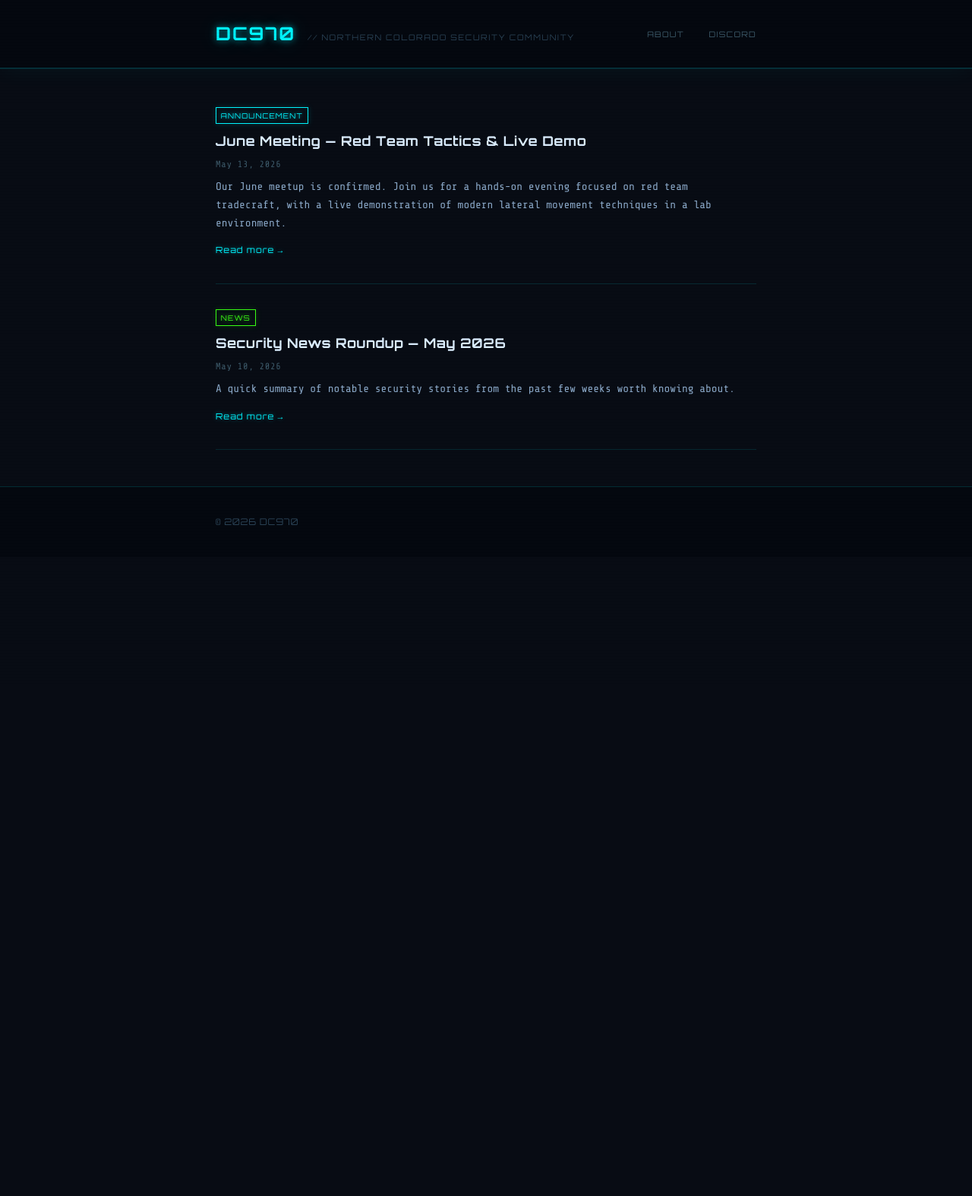
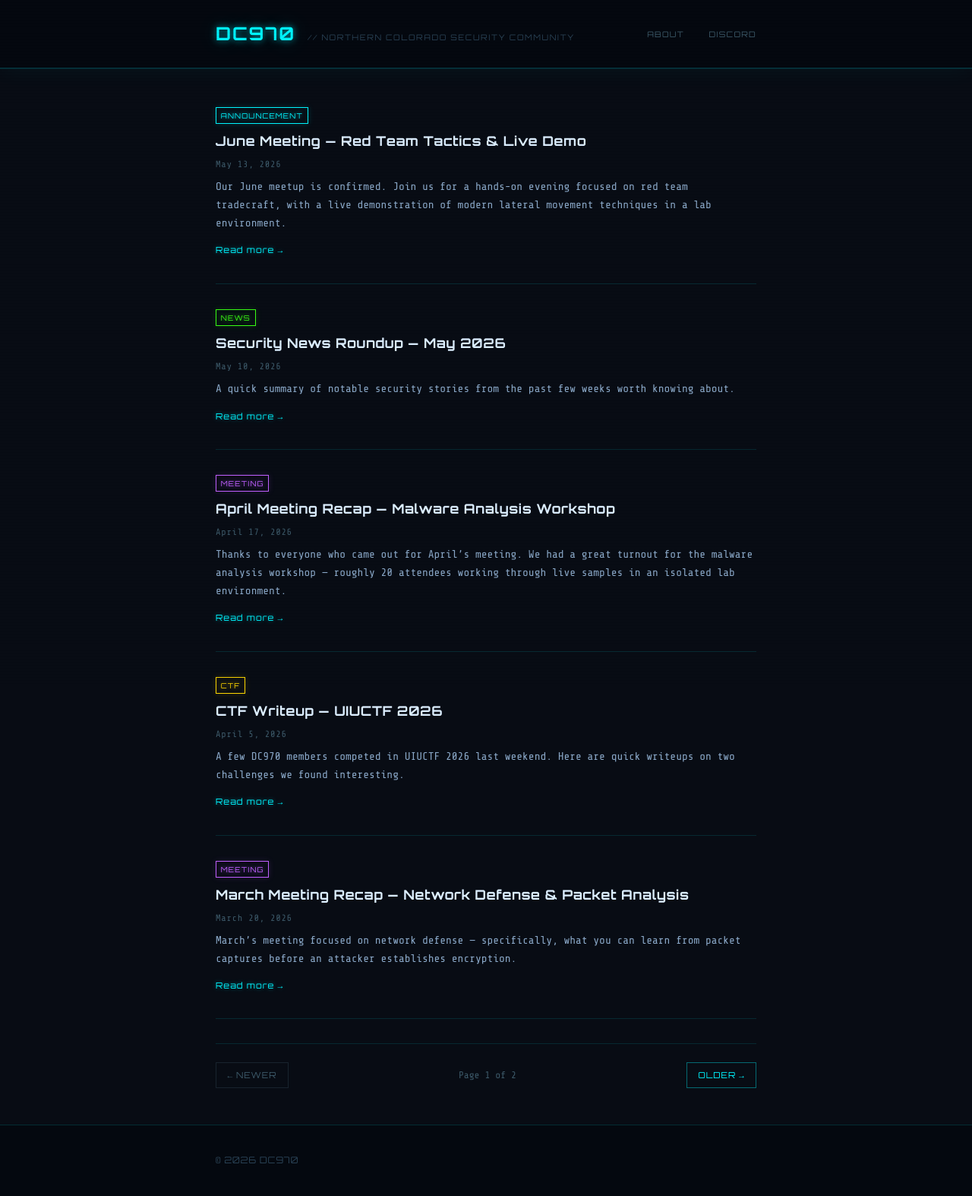
Before and after one commit to akrontab/dc970-testsite, a Jekyll site: the page built from index.md, in a window 1280 px wide. Shown: the whole page at 76% size. Built offline with Jekyll 4.4.1, drawn with Linux system fonts in a browser that asks for light colours; the list of posts is cut into pages by our own code; before the commit the page ends 900 px from its top, so only the background shows below that.

Commit message:
Add pagination and five test posts
Co-Authored-By: Claude Sonnet 4.6 <noreply@anthropic.com>

````diff
--- a/Gemfile
+++ b/Gemfile
@@ -6,4 +6,5 @@ gem "webrick"
 group :jekyll_plugins do
   gem "jekyll-feed"
   gem "jekyll-seo-tag"
+  gem "jekyll-paginate-v2"
 end
--- a/_config.yml
+++ b/_config.yml
@@ -13,6 +13,14 @@ highlighter: rouge
 plugins:
   - jekyll-feed
   - jekyll-seo-tag
+  - jekyll-paginate-v2
+
+pagination:
+  enabled: true
+  per_page: 5
+  permalink: '/page/:num/'
+  sort_field: date
+  sort_reverse: true
 
 permalink: /posts/:title/
 
--- a/_layouts/home.html
+++ b/_layouts/home.html
@@ -1,9 +1,10 @@
 ---
 layout: default
 ---
-{% if site.posts.size > 0 %}
+{% assign posts = paginator.posts | default: site.posts %}
+{% if posts.size > 0 %}
   <ul class="post-feed">
-    {% for post in site.posts %}
+    {% for post in posts %}
       <li class="post-item">
         {% if post.category %}
           <span class="category-badge category-badge--{{ post.category | slugify }}">
@@ -27,6 +28,24 @@ layout: default
       </li>
     {% endfor %}
   </ul>
+
+  {% if paginator.total_pages > 1 %}
+    <nav class="pagination">
+      {% if paginator.previous_page %}
+        <a class="pagination__link pagination__link--prev" href="{{ paginator.previous_page_path | relative_url }}">&larr; Newer</a>
+      {% else %}
+        <span class="pagination__link pagination__link--prev pagination__link--disabled">&larr; Newer</span>
+      {% endif %}
+
+      <span class="pagination__info">Page {{ paginator.page }} of {{ paginator.total_pages }}</span>
+
+      {% if paginator.next_page %}
+        <a class="pagination__link pagination__link--next" href="{{ paginator.next_page_path | relative_url }}">Older &rarr;</a>
+      {% else %}
+        <span class="pagination__link pagination__link--next pagination__link--disabled">Older &rarr;</span>
+      {% endif %}
+    </nav>
+  {% endif %}
 {% else %}
   <p>No posts yet — check back soon.</p>
 {% endif %}
--- /dev/null
+++ b/_posts/2026-03-20-march-meeting-recap.md
@@ -0,0 +1,32 @@
+---
+title: "March Meeting Recap — Network Defense & Packet Analysis"
+date: 2026-03-20
+category: meeting
+---
+
+March's meeting focused on network defense — specifically, what you can learn from packet captures before an attacker establishes encryption.
+
+## Session Summary
+
+We worked through a series of PCAP files sourced from public CTF archives. The goal was to identify attacker activity using only Wireshark and Zeek logs, no EDR telemetry.
+
+Key things the group practiced:
+
+- Spotting C2 beaconing patterns by graphing connection intervals
+- Extracting files from HTTP streams and identifying them by magic bytes
+- Correlating DNS queries with suspicious outbound connections
+- Reading Zeek `conn.log` and `dns.log` to reconstruct a timeline
+
+## Tools Demonstrated
+
+- **Wireshark** — display filters, stream following, export objects
+- **Zeek** — running against a PCAP offline, parsing logs with `zeek-cut`
+- **NetworkMiner** — quick artifact extraction for less experienced members
+
+## Attendance
+
+About 15 people came out. Mix of blue teamers and a few folks newer to networking concepts — the varied skill levels made for good discussion.
+
+## Next Up
+
+April will shift to the offensive side with a malware analysis workshop. Details posted soon.
--- /dev/null
+++ b/_posts/2026-04-05-ctf-writeup-uiuctf.md
@@ -0,0 +1,28 @@
+---
+title: "CTF Writeup — UIUCTF 2026"
+date: 2026-04-05
+category: ctf
+---
+
+A few DC970 members competed in UIUCTF 2026 last weekend. Here are quick writeups on two challenges we found interesting.
+
+## web/phpmonster (200 pts)
+
+Classic PHP type juggling. The login form compared a user-supplied hash against a stored value using `==` instead of `===`. Supplying a value starting with `0e` followed by digits caused PHP to interpret both sides as scientific notation (both equal zero).
+
+```
+username: admin
+password: 240610708   # MD5 starts with 0e, triggers magic hash
+```
+
+Lesson: always use strict comparison in PHP auth code.
+
+## rev/babyrust (350 pts)
+
+A stripped Rust binary that validated a flag character by character using a lookup table. We loaded it into Ghidra, identified the validation loop, and extracted the table. The flag characters mapped to indices in a shuffled ASCII table — once we had the table it was a direct lookup.
+
+Tools used: Ghidra 11, Python for the table extraction script.
+
+## Final Standing
+
+We finished in the top 30% — not bad for a casual run. If you want to go through any of these challenges together, bring your laptop to the next meeting.
--- /dev/null
+++ b/_posts/2026-04-17-april-meeting-recap.md
@@ -0,0 +1,25 @@
+---
+title: "April Meeting Recap — Malware Analysis Workshop"
+date: 2026-04-17
+category: meeting
+---
+
+Thanks to everyone who came out for April's meeting. We had a great turnout for the malware analysis workshop — roughly 20 attendees working through live samples in an isolated lab environment.
+
+## What We Covered
+
+The evening kicked off with a quick primer on static analysis tools: `strings`, `file`, `pestudio`, and DIE (Detect It Easy). From there we moved into dynamic analysis using a Windows 10 sandbox VM, watching a commodity RAT beacon out in real time.
+
+A few highlights from the group:
+
+- Someone identified a XOR-encoded C2 config buried in a PE resource section — solid catch
+- Good discussion on how modern loaders abuse legitimate Windows APIs to avoid behavioral detection
+- The Q&A on YARA rule writing ran long (in a good way)
+
+## Resources Shared
+
+Slide deck and sample hashes (VirusTotal links only — no live malware distributed) are posted in the Discord `#resources` channel.
+
+## Next Month
+
+May's meeting topic is TBD — drop suggestions in `#meeting-ideas` on Discord.
--- a/_sass/_layout.scss
+++ b/_sass/_layout.scss
@@ -245,3 +245,43 @@ main.container {
     tr:nth-child(even) td { background: rgba($color-surface, 0.5); }
   }
 }
+
+// ─── Pagination ───────────────────────────────────────────────────────────────
+
+.pagination {
+  display: flex;
+  align-items: center;
+  justify-content: space-between;
+  margin-top: 2rem;
+  padding-top: 1.5rem;
+  border-top: 1px solid $color-border;
+
+  &__link {
+    font-family: $font-display;
+    font-size: 0.7rem;
+    letter-spacing: 0.08em;
+    text-transform: uppercase;
+    color: $color-primary;
+    text-decoration: none;
+    padding: 0.4rem 0.9rem;
+    border: 1px solid rgba($color-primary, 0.4);
+    transition: border-color 0.2s, box-shadow 0.2s;
+
+    &:hover {
+      border-color: $color-primary;
+      box-shadow: 0 0 8px rgba($color-primary, 0.3);
+    }
+
+    &--disabled {
+      color: $color-muted;
+      border-color: rgba($color-muted, 0.3);
+      pointer-events: none;
+    }
+  }
+
+  &__info {
+    font-family: $font-mono;
+    font-size: 0.8rem;
+    color: $color-muted;
+  }
+}
````
Also changed, not shown: _posts/2026-02-19-february-meeting-recap.md (added, +29 -0 lines), _posts/2026-03-05-security-news-march.md (added, +27 -0 lines), index.md (+2 -0 lines), Gemfile.lock.
